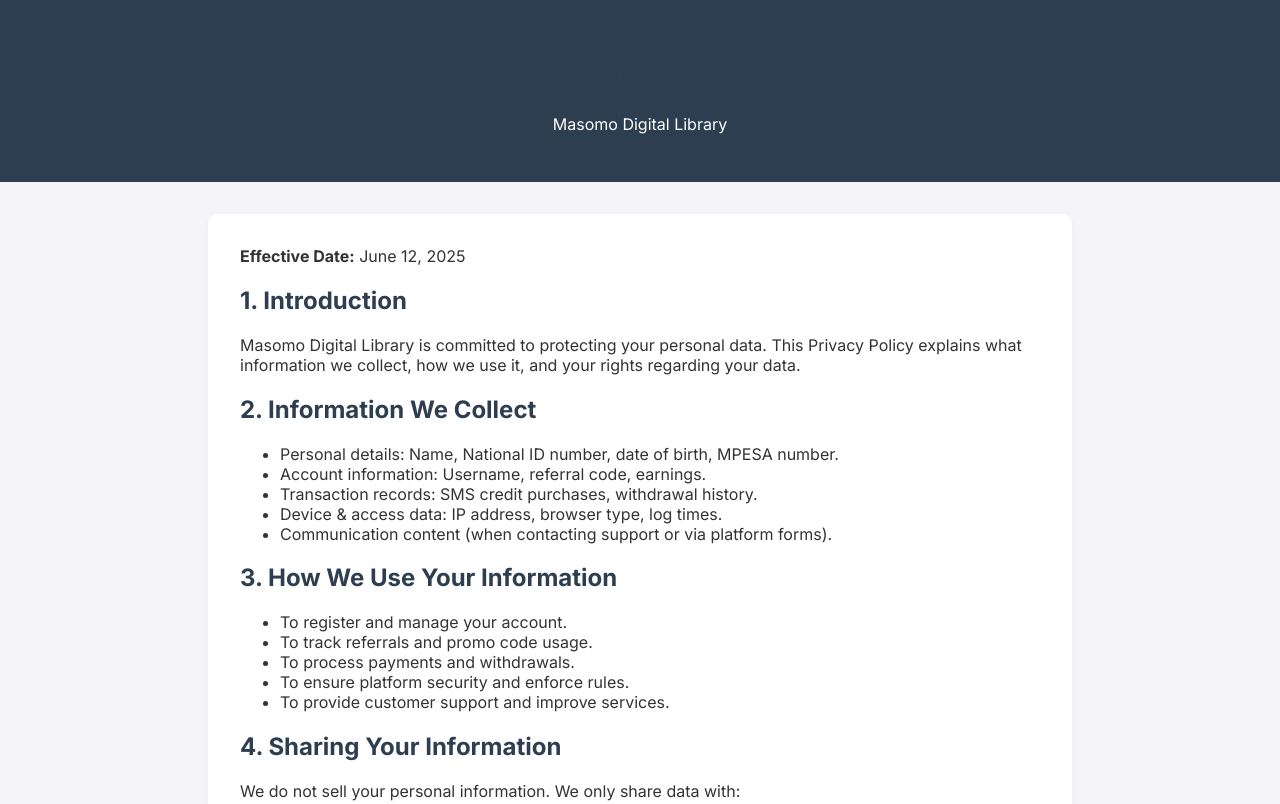
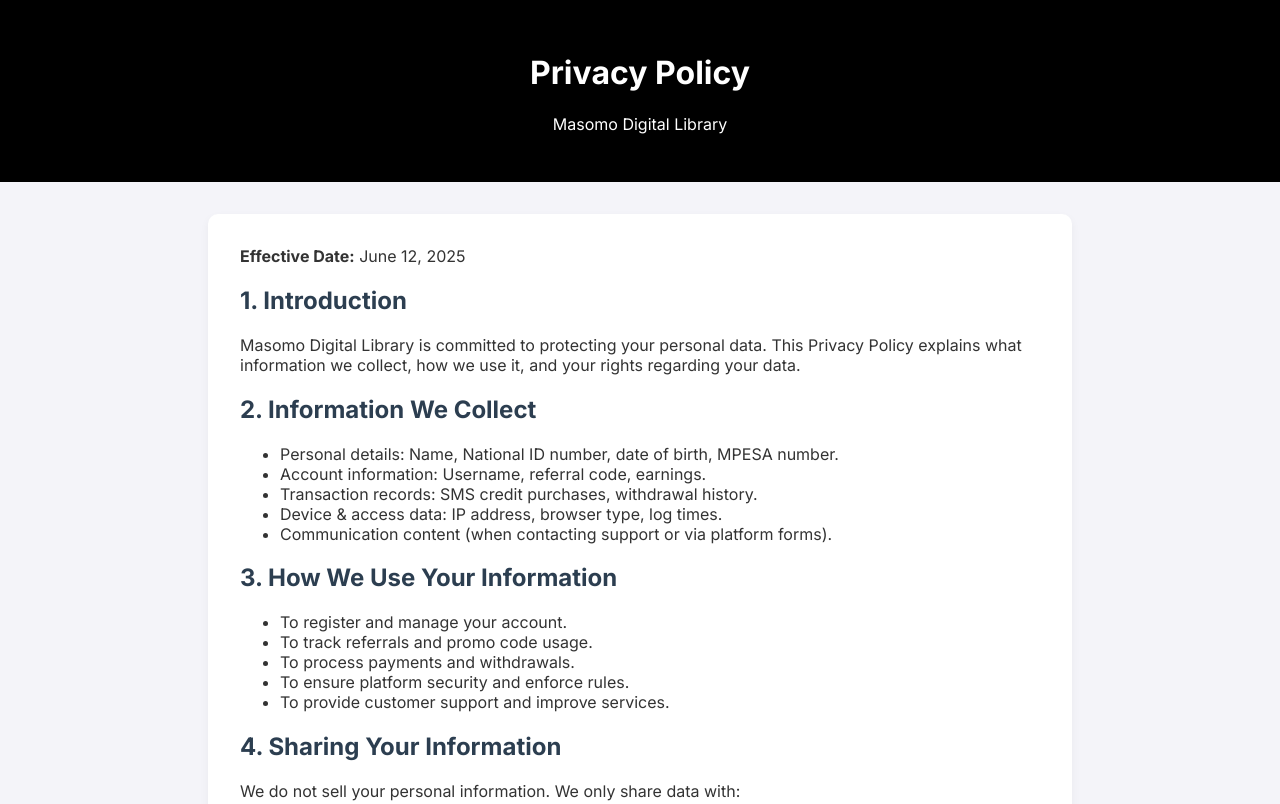
Before and after one commit to masomodigital/bulksms-privacypolicy, a plain HTML site: page index.html in a window 1280 px wide. Shown: the top 804 px of the page. Drawn offline with Linux system fonts and the light colour scheme.

Commit message:
Update index.html

```diff
--- a/index.html
+++ b/index.html
@@ -1,7 +1,7 @@
 <!DOCTYPE html>
 <html lang="en">
 <head>
-  <meta charset="UTF-8">
+  <meta charset="UTF-8" />
   <meta name="viewport" content="width=device-width, initial-scale=1.0">
   <meta name="description" content="Privacy Policy for Masomo Digital Library">
   <title>Privacy Policy | Masomo Digital Library</title>
@@ -15,7 +15,7 @@
       color: #333;
     }
     header {
-      background-color: #2c3e50;
+      background-color: #000000; /* Changed to black */
       color: white;
       padding: 2rem;
       text-align: center;
@@ -28,7 +28,11 @@
       border-radius: 10px;
       box-shadow: 0 4px 10px rgba(0, 0, 0, 0.05);
     }
-    h1, h2 {
+    h1 {
+      font-weight: 700;
+      color: white;
+    }
+    h2 {
       color: #2c3e50;
     }
     footer {
```
